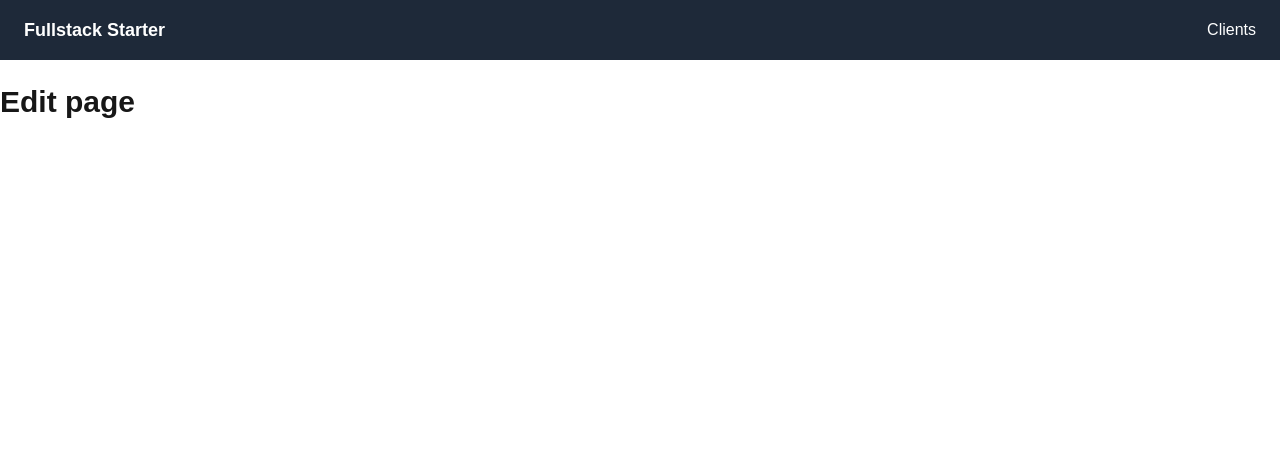
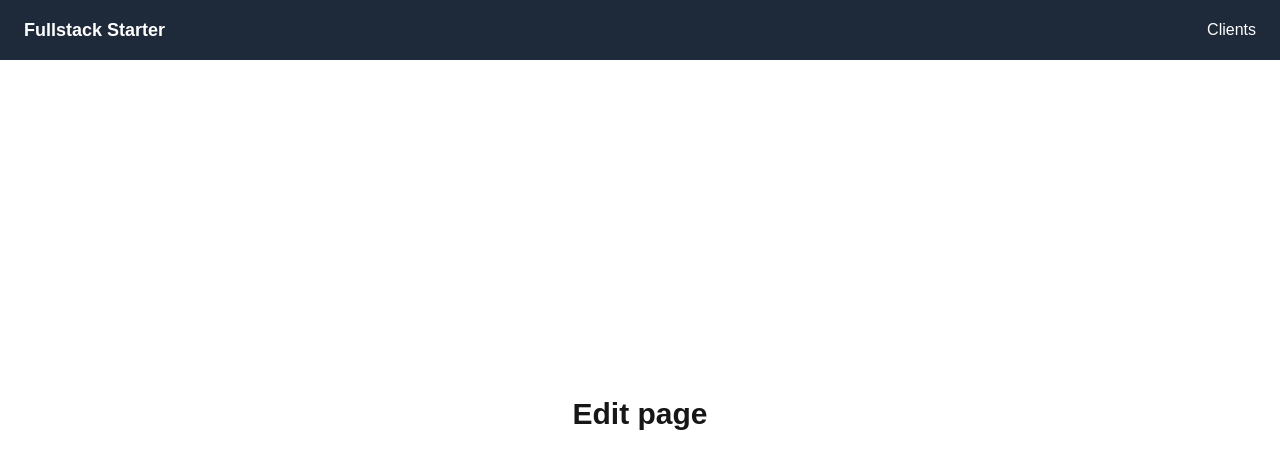
Before and after one commit to dev634/fullstack-starter, a Next.js app: page /clients/1/edit in a window 1280 px wide. Shown: the top 468 px of the page. Built offline with nearby package versions, Linux system fonts and the light colour scheme.

Commit message:
add redirection after new client add

```diff
--- a/app/clients/[id]/edit/page.tsx
+++ b/app/clients/[id]/edit/page.tsx
@@ -2,5 +2,7 @@ import Title from "@/components/Title";
 
 
 export default function EditPage(){
-    return <Title title="Edit page"/>
+    return <main className="flex flex-col justify-center items-center h-dvh overflow-y-auto pb-8">
+                <Title title="Edit page"/>
+           </main>
 }
--- a/forms/AddClientForm.tsx
+++ b/forms/AddClientForm.tsx
@@ -4,6 +4,7 @@ import { useEffect, useActionState, useState } from 'react';
 import { Client } from "@/app/generated/prisma/client";
 import { Input } from "@/components/Inputs";
 import { Toast } from "@/components/Toast";
+import {useRouter} from "next/navigation";
 
 
 type AddClientFormState =
@@ -18,6 +19,7 @@ const initialState: AddClientFormState = {
 }
 
 export default function AddClientForm() {
+  const router = useRouter();
   const [state, formAction, isPending] = useActionState<AddClientFormState, FormData>(
     addClient,
     initialState
@@ -35,11 +37,11 @@ export default function AddClientForm() {
   const [feedback, setFeedback] = useState<AddClientFormState>(initialState);
 
   useEffect(() => {
-    console.log(state)
     if (state.type !== null) {
       setFeedback(state);
       const timer = setTimeout(() => {
         setFeedback(initialState);// Reset form by changing its key
+        router.push("/clients"); // Redirect to clients list after adding a client
       }, 3000);
       return () => clearTimeout(timer);
     }
```
